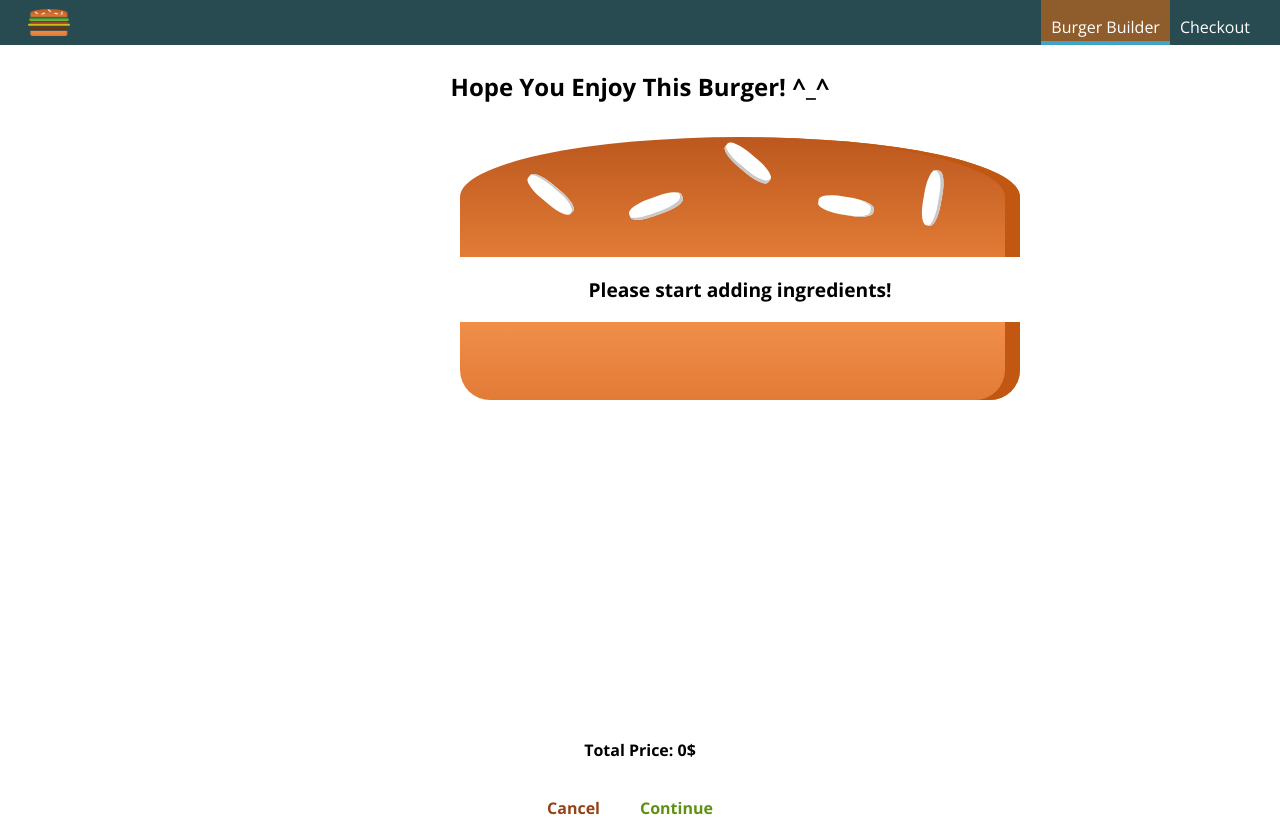
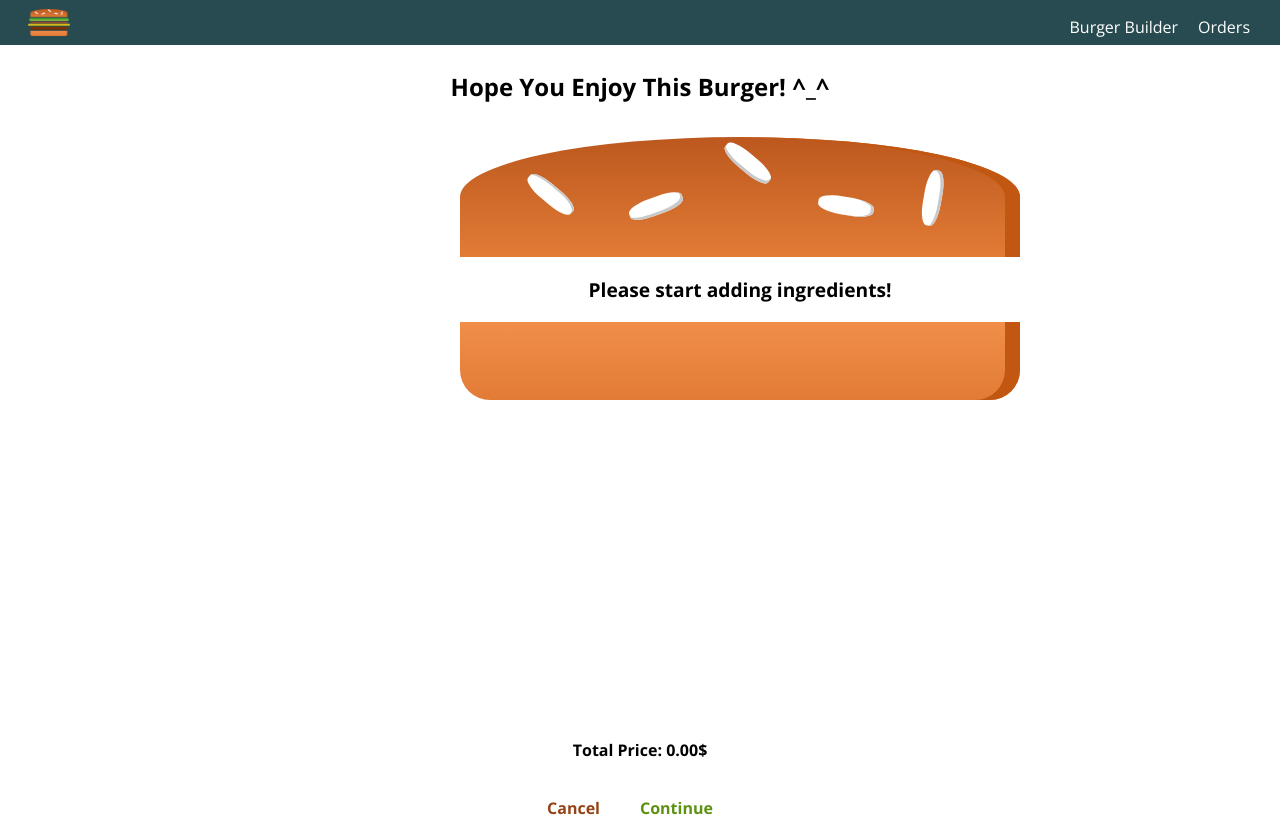
Before and after one commit to mimbele/burger-builder, a React (Create React App) app: page /checkout in a window 1280 px wide. Built offline with nearby package versions, Linux system fonts and the light colour scheme.

Commit message:
adding the Orders page

```diff
--- a/src/App.js
+++ b/src/App.js
@@ -4,6 +4,7 @@
 import Layout from './containers/Layout/Layout'
 import BurgerBuilder from './containers/BurgerBuilder/BurgerBuilder'
 import Checkout from './containers/Checkout/Checkout'
+import Orders from './containers/Orders/Orders'
 
 class App extends Component {
 
@@ -14,6 +15,7 @@
           <Switch>
             <Route path='/burger-builder' component={BurgerBuilder}/>
             <Route path='/checkout' component={Checkout}/>
+            <Route path='/orders' component={Orders}/>
             <Redirect from='/' to='/burger-builder'/>
           </Switch>
         </Layout>
--- a/src/components/Navigation/NavigationItems/NavigationItems.js
+++ b/src/components/Navigation/NavigationItems/NavigationItems.js
@@ -1,15 +1,19 @@
 import React from 'react'
 import styles from './NavigationItems.module.css'
+import { NavLink } from 'react-router-dom'
 
 const navigationItems = (props) => {
     const classes = [styles.NavigationItems, props.desktopOnly ? styles.DesktopOnly : null ].join(' ');
     return (
         <ul className={classes}>
             <li>
-                <a href='/burger-builder' className={styles.active}>Burger Builder</a>
+                <NavLink
+                    to='/burger-builder' exact
+                    activeClassName={styles.active} >Burger Builder</NavLink>
             </li>
             <li>
-                <a href='/checkout'>Checkout</a>
+                <NavLink to='/orders' exact
+                activeClassName={styles.active} >Orders</NavLink>
             </li>
         </ul>
     );
--- /dev/null
+++ b/src/components/Order/Order.js
@@ -0,0 +1,13 @@
+import React from 'react'
+import styles from './Order.module.css'
+
+const order = (props) => {
+    return (
+        <div className={styles.Order}>
+            <p>ingredients: dummy data for now</p>
+            <p>price: dummy data</p>
+        </div>
+    );
+}
+
+export default order;
--- /dev/null
+++ b/src/components/Order/Order.module.css
@@ -0,0 +1,8 @@
+.Order {
+    width: 90%;
+    border: 1px solid #ccc;
+    box-shadow: 0 2px 3px #eee;
+    margin: 10px auto;
+    padding: 10px;
+    box-sizing: border-box;
+}
--- a/src/containers/Checkout/Checkout.js
+++ b/src/containers/Checkout/Checkout.js
@@ -47,7 +47,7 @@
                 <div style={{width: '100%', margin: 'auto'}}>
                     <Burger ingredients={this.state.ingredients}/>
                 </div>
-                <strong><p>Total Price: {this.state.totalPrice}$</p></strong>
+                <strong><p>Total Price: {this.state.totalPrice.toFixed(2)}$</p></strong>
 
                 <Button hide={this.state.continued} clicked={this.checkoutCancelled} btnType='Danger'>Cancel</Button>
                 <Button hide={this.state.continued} clicked={this.checkoutContinued} btnType='Success'>Continue</Button>
--- /dev/null
+++ b/src/containers/Orders/Orders.js
@@ -0,0 +1,16 @@
+import React, { Component } from 'react'
+import Order from '../../components/Order/Order'
+
+class Orders extends Component {
+    render() {
+        return (
+            <div>
+                <Order />
+                <Order />
+                <Order />
+            </div>
+        );
+    }
+}
+
+export default Orders
```
